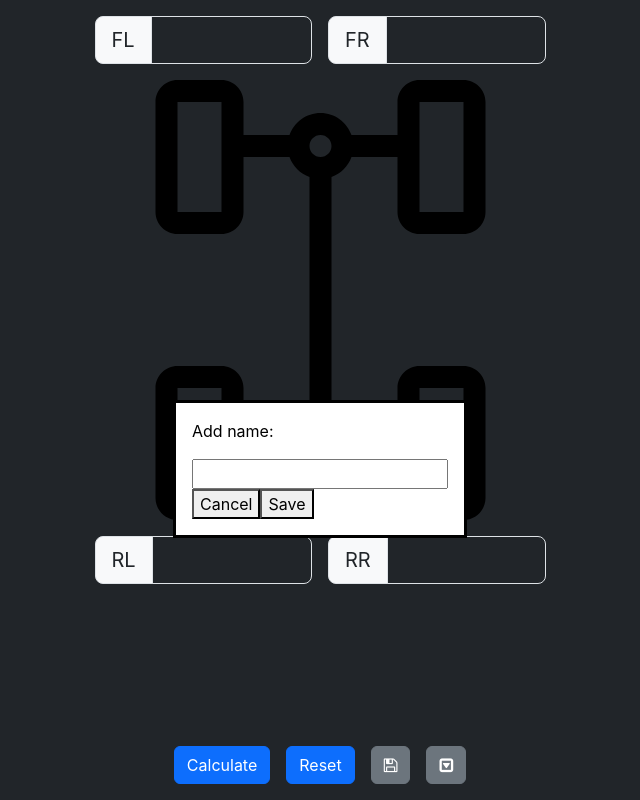
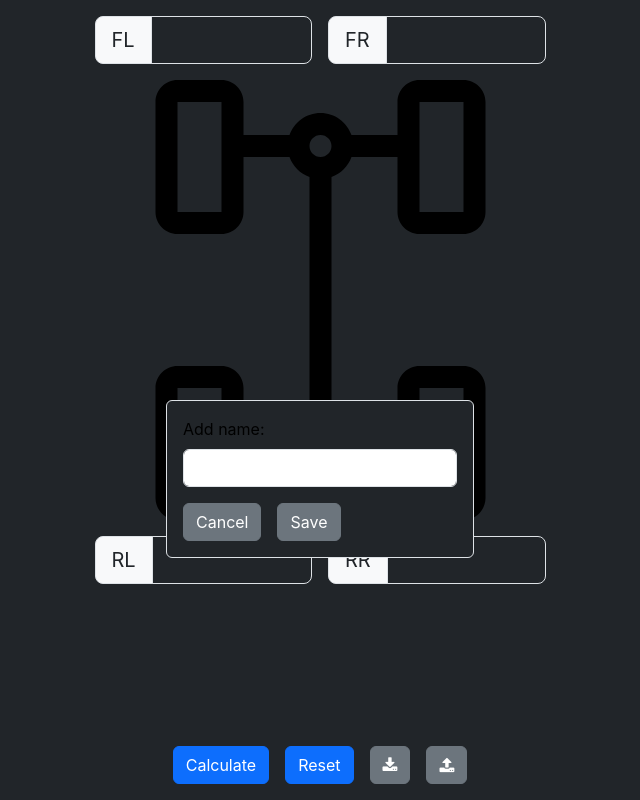
Before and after one commit to Martizong/cra-cwc, a React (Create React App) app: page / in a window 1280 px wide. Both pictures are taken after a click on the button 710 px from the left and 765 px from the top of the page. Shown: the whole page, without its empty margins (320-960 px from the left). Built offline with nearby package versions, Linux system fonts and the light colour scheme.

Commit message:
Styled the new components with bootstrap

```diff
--- a/src/App.js
+++ b/src/App.js
@@ -48,8 +48,12 @@ export default function App() {
     }
 
     const handleSave = (name) => {
-        const data = JSON.parse(localStorage.getItem(WEIGHT_CALCULATOR_DATA_KEY)) ?? []
-        localStorage.setItem(WEIGHT_CALCULATOR_DATA_KEY, JSON.stringify([...data, { name, weights }]))
+        const data =
+            JSON.parse(localStorage.getItem(WEIGHT_CALCULATOR_DATA_KEY)) ?? []
+        localStorage.setItem(
+            WEIGHT_CALCULATOR_DATA_KEY,
+            JSON.stringify([...data, { name, weights }])
+        )
         setSaveDialogOpen(false)
     }
 
@@ -65,8 +69,6 @@ export default function App() {
         setResults(getResults(values))
         setDataDialogOpen(false)
     }
-
-
 
     const [input1, input2, input3, input4] = INPUTS.map((name) => (
         <div key={name} className="input-group input-group-lg">
@@ -173,22 +175,35 @@ export default function App() {
                                     className="btn btn-secondary"
                                     onClick={() => setSaveDialogOpen(true)}
                                 >
-                                    <i className="fa fa-floppy-o"></i>
+                                    <i className="fa fa-download"></i>
                                 </button>
                                 <button
                                     type="button"
                                     className="btn btn-secondary"
                                     onClick={() => setDataDialogOpen(true)}
                                 >
-                                    <i className="fa fa-caret-square-o-down"></i>
+                                    <i className="fa fa-upload"></i>
                                 </button>
                             </div>
                         </div>
                     </div>
                 </div>
             </div>
-            <SaveDialog open={saveDialogOpen} onClose={() => setSaveDialogOpen(false)} onSubmit={handleSave} />
-            <DataDialog open={dataDialogOpen} onClose={() => setDataDialogOpen(false)} onSubmit={handleLoad} data={JSON.parse(localStorage.getItem(WEIGHT_CALCULATOR_DATA_KEY)) ?? []}/>
+            <SaveDialog
+                open={saveDialogOpen}
+                onClose={() => setSaveDialogOpen(false)}
+                onSubmit={handleSave}
+            />
+            <DataDialog
+                open={dataDialogOpen}
+                onClose={() => setDataDialogOpen(false)}
+                onSubmit={handleLoad}
+                data={
+                    JSON.parse(
+                        localStorage.getItem(WEIGHT_CALCULATOR_DATA_KEY)
+                    ) ?? []
+                }
+            />
         </>
     )
 }
--- a/src/components/DataDialog.js
+++ b/src/components/DataDialog.js
@@ -1,6 +1,6 @@
-import { useState } from "react"
+import { useState } from 'react'
 
-export function DataDialog ({ open, onClose, onSubmit, data }) {
+export function DataDialog({ open, onClose, onSubmit, data }) {
     const [selected, setSelected] = useState(null)
 
     const handleOnSubmit = (event) => {
@@ -10,17 +10,38 @@ export function DataDialog ({ open, onClose, onSubmit, data }) {
 
     // TODO make that look beautiful with bootstrap
     return (
-    <dialog open={open} style={{ top: '50%'}} onClose={onClose}>
-      <form onSubmit={handleOnSubmit}>
-        <p>Select name:</p>
-        <select value={selected} onChange={({ target: { value }}) => setSelected(value)}>
-          {
-            data.map(({ name }) => <option key={name} value={name}>{name}</option>)
-          }
+        <dialog
+            open={open}
+            style={{ top: '50%' }}
+            onClose={onClose}
+            className="border border-1 rounded bg-dark"
+        >
+            <form onSubmit={handleOnSubmit} className="d-grid gap-3">
+                <div>
+                    <p className="form-label">Select name:</p>
+                    <select
+                        value={selected}
+                        onChange={({ target: { value } }) => setSelected(value)}
+                        className="form-select"
+                        aria-label="Small select example"
+                    >
+                        {data.map(({ name }) => (
+                            <option key={name} value={name}>
+                                {name}
+                            </option>
+                        ))}
                     </select>
-        <br/>
-        <button type='button' onClick={onClose}>Cancel</button>
-        <button>Load</button>
+                </div>
+                <div className="d-flex gap-3">
+                    <button
+                        type="button"
+                        onClick={onClose}
+                        className="btn btn-secondary"
+                    >
+                        Cancel
+                    </button>
+                    <button className="btn btn-secondary">Load</button>
+                </div>
             </form>
         </dialog>
     )
--- a/src/components/SaveDialog.js
+++ b/src/components/SaveDialog.js
@@ -1,6 +1,6 @@
-import { useState } from "react"
+import { useState } from 'react'
 
-export function SaveDialog ({ open, onClose, onSubmit }) {
+export function SaveDialog({ open, onClose, onSubmit }) {
     const [name, setName] = useState('')
 
     const handleOnSubmit = (event) => {
@@ -10,13 +10,33 @@ export function SaveDialog ({ open, onClose, onSubmit }) {
 
     // TODO make that look beautiful with bootstrap
     return (
-    <dialog open={open} style={{ top: '50%'}} onClose={onClose}>
-      <form onSubmit={handleOnSubmit}>
-        <p>Add name:</p>
-        <input type='text' value={name} onChange={({ target: { value }}) => setName(value)}/>
-        <br/>
-        <button type='button' onClick={onClose}>Cancel</button>
-        <button>Save</button>
+        <dialog
+            open={open}
+            style={{ top: '50%' }}
+            onClose={onClose}
+            className="border border-1 rounded bg-dark"
+        >
+            <form onSubmit={handleOnSubmit} className="d-grid gap-3">
+                <div>
+                    <p className="form-label">Add name:</p>
+                    <input
+                        className="form-control"
+                        type="text"
+                        value={name}
+                        onChange={({ target: { value } }) => setName(value)}
+                    />
+                </div>
+
+                <div className="d-flex gap-3">
+                    <button
+                        type="button"
+                        onClick={onClose}
+                        className="btn btn-secondary"
+                    >
+                        Cancel
+                    </button>
+                    <button className="btn btn-secondary">Save</button>
+                </div>
             </form>
         </dialog>
     )
```
Lines whose indentation alone changed are shown as unchanged.
